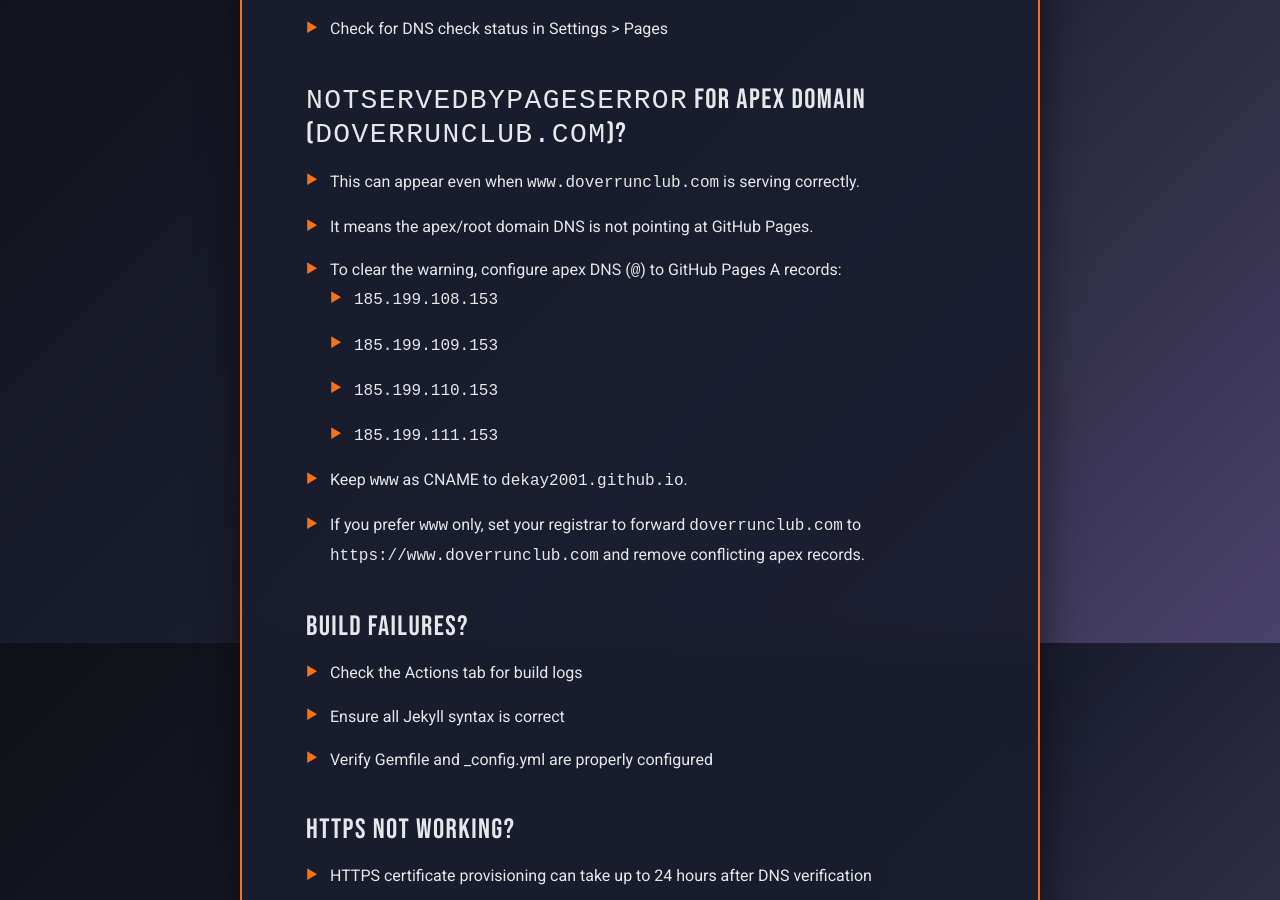
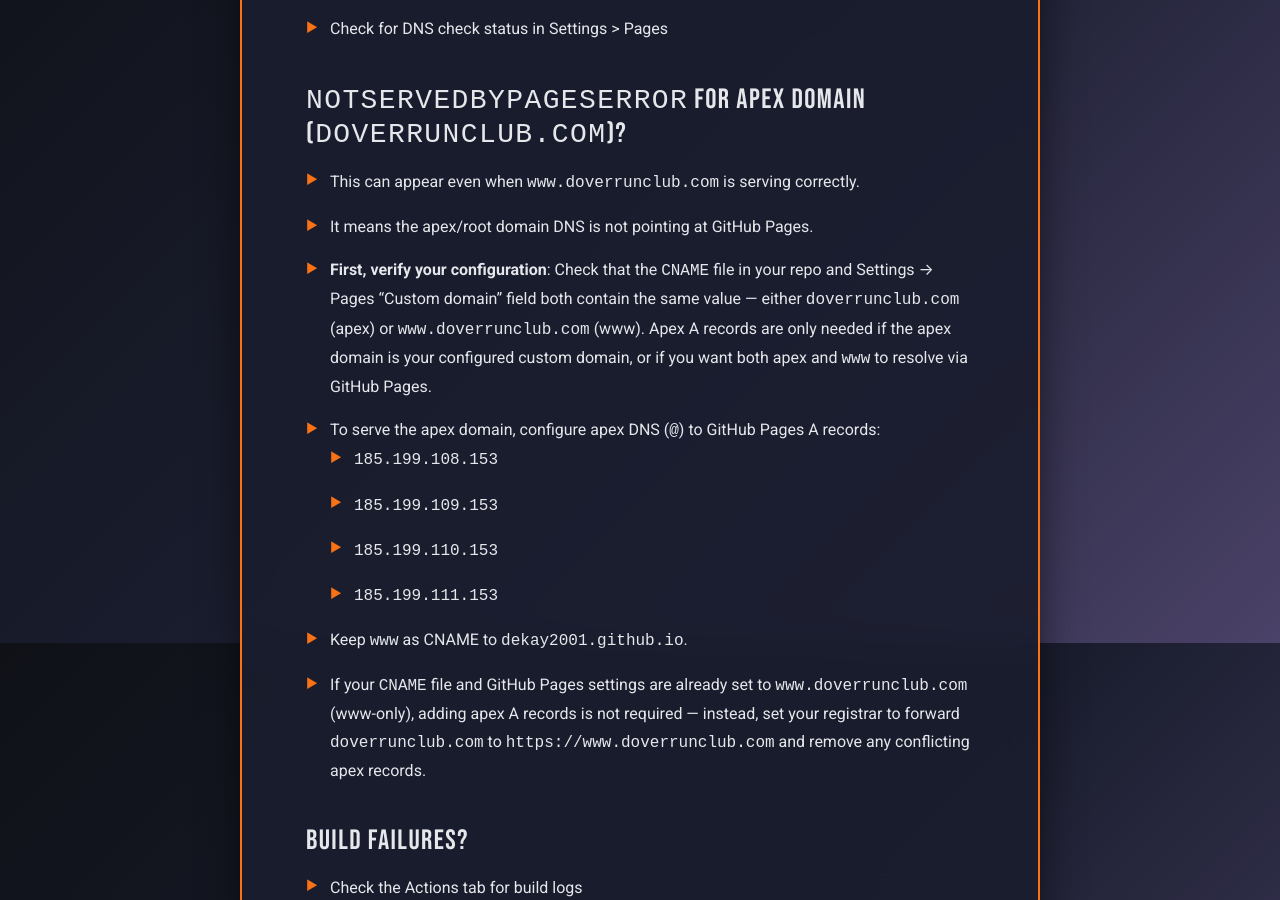
Before and after one commit to dekay2001/dover-run-club-website, a Jekyll site: the page built from GITHUB_PAGES_SETUP.md, in a window 1280 px wide and 900 px high, scrolled down 3857 px. Built offline with Jekyll 4.4.1, drawn with Linux system fonts in a browser that asks for light colours; our own code applies the rules of GitHub Pages for plain Markdown files.

Commit message:
Address PR review feedback: fix DNS Quick-Check heading level and improve troubleshooting guidance
Co-authored-by: dekay2001 <33207127+dekay2001@users.noreply.github.com>

```diff
--- a/GITHUB_PAGES_SETUP.md
+++ b/GITHUB_PAGES_SETUP.md
@@ -111,13 +111,14 @@ GitHub Pages will automatically rebuild your site whenever you push changes to t
 ### `NotServedByPagesError` for apex domain (`doverrunclub.com`)?
 - This can appear even when `www.doverrunclub.com` is serving correctly.
 - It means the apex/root domain DNS is not pointing at GitHub Pages.
-- To clear the warning, configure apex DNS (`@`) to GitHub Pages A records:
+- **First, verify your configuration**: Check that the `CNAME` file in your repo and Settings → Pages "Custom domain" field both contain the same value — either `doverrunclub.com` (apex) or `www.doverrunclub.com` (www). Apex A records are only needed if the apex domain is your configured custom domain, or if you want both apex and `www` to resolve via GitHub Pages.
+- To serve the apex domain, configure apex DNS (`@`) to GitHub Pages A records:
    - `185.199.108.153`
    - `185.199.109.153`
    - `185.199.110.153`
    - `185.199.111.153`
 - Keep `www` as CNAME to `dekay2001.github.io`.
-- If you prefer `www` only, set your registrar to forward `doverrunclub.com` to `https://www.doverrunclub.com` and remove conflicting apex records.
+- If your `CNAME` file and GitHub Pages settings are already set to `www.doverrunclub.com` (www-only), adding apex A records is not required — instead, set your registrar to forward `doverrunclub.com` to `https://www.doverrunclub.com` and remove any conflicting apex records.
 
 ### Build failures?
 - Check the Actions tab for build logs
```
Also changed, not shown: README.md.
